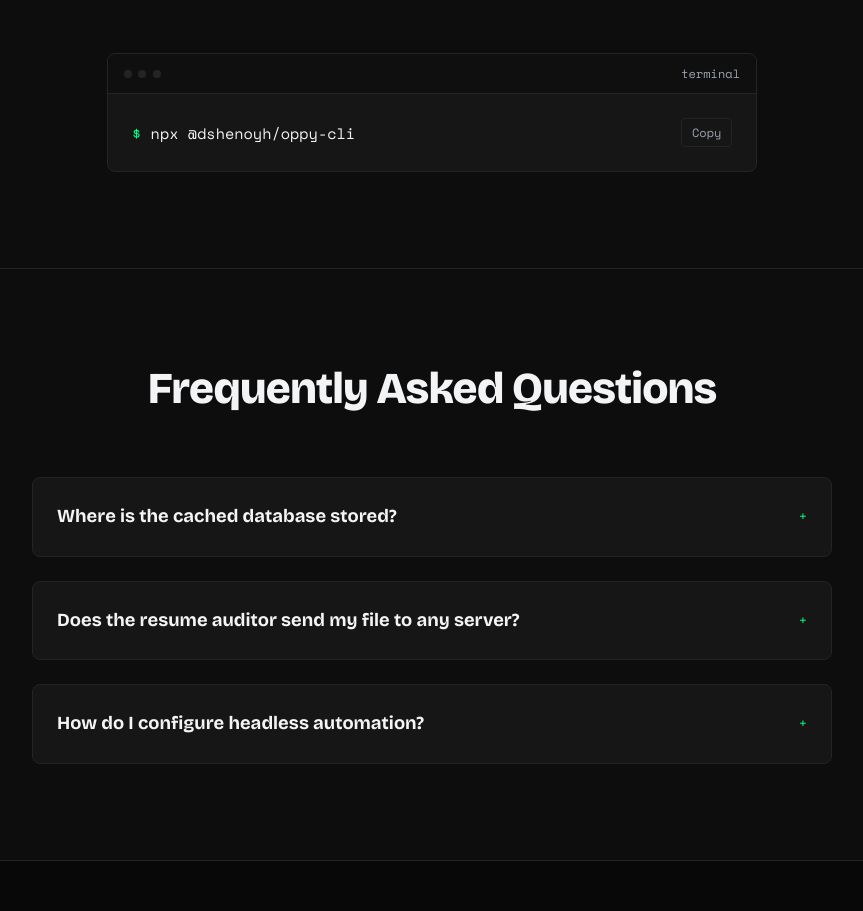
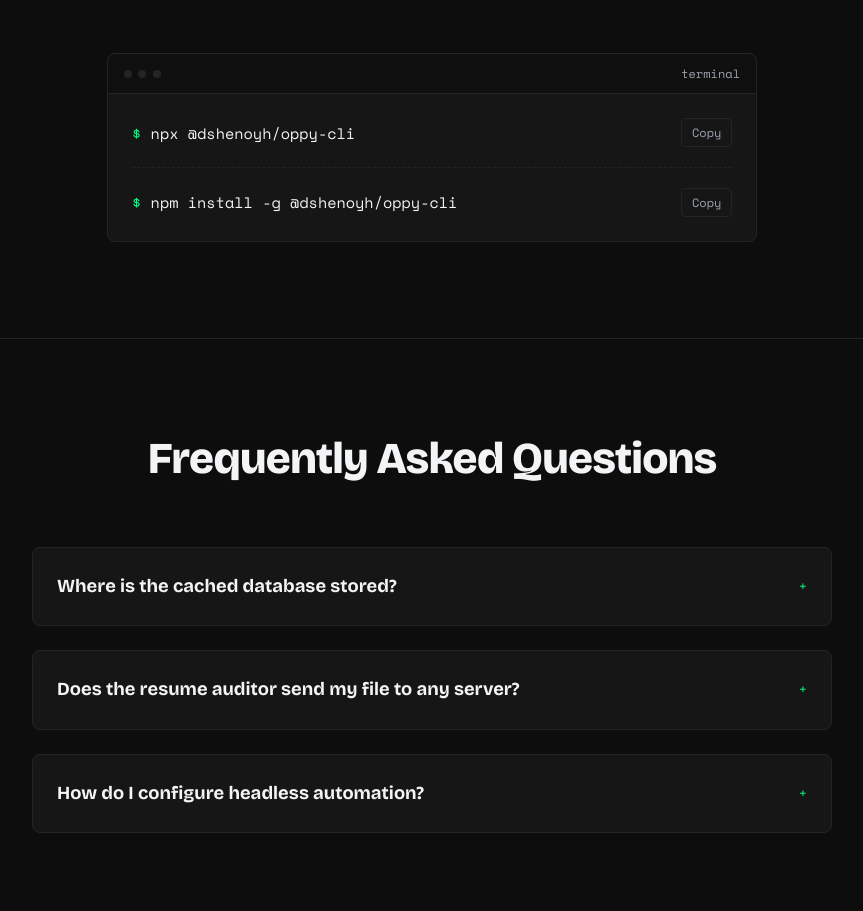
Before and after one commit to abbysallord/oppy, a Next.js app in the folder web/: page / in a window 1280 px wide. Shown: the part 4923-5834 px from the top of the page, without its empty margins (208-1071 px from the left). Built offline with nearby package versions, Linux system fonts and the light colour scheme.

Commit message:
feat(web): add global installation command box to landing page getting started section

```diff
--- a/web/src/app/page.tsx
+++ b/web/src/app/page.tsx
@@ -41,12 +41,21 @@ const FAQItem = ({ question, answer }: { question: string; answer: string }) =>
 
 export default function Home() {
   const [copyText, setCopyText] = useState("Copy");
+  const [copyTextGlobal, setCopyTextGlobal] = useState("Copy");
 
   const handleCopy = () => {
     navigator.clipboard.writeText("npx @dshenoyh/oppy-cli");
     setCopyText("Copied!");
     setTimeout(() => {
       setCopyText("Copy");
+    }, 2000);
+  };
+
+  const handleCopyGlobal = () => {
+    navigator.clipboard.writeText("npm install -g @dshenoyh/oppy-cli");
+    setCopyTextGlobal("Copied!");
+    setTimeout(() => {
+      setCopyTextGlobal("Copy");
     }, 2000);
   };
 
@@ -373,14 +382,24 @@ export default function Home() {
               <span className={styles.cliTitle}>terminal</span>
             </div>
             <div className={styles.cliContent}>
+              <div style={{ display: 'flex', flexDirection: 'column', gap: '1.25rem' }}>
                 <div className={styles.commandRow}>
                   <span>
-                  <span className={styles.prompt}>$</span> npx
-                  @dshenoyh/oppy-cli
+                    <span className={styles.prompt}>$</span> npx @dshenoyh/oppy-cli
                   </span>
                   <button onClick={handleCopy} className={styles.copyButton}>
                     {copyText}
                   </button>
+                </div>
+                <div style={{ borderTop: "1px dashed var(--border-wire)" }} />
+                <div className={styles.commandRow}>
+                  <span>
+                    <span className={styles.prompt}>$</span> npm install -g @dshenoyh/oppy-cli
+                  </span>
+                  <button onClick={handleCopyGlobal} className={styles.copyButton}>
+                    {copyTextGlobal}
+                  </button>
+                </div>
               </div>
             </div>
           </div>
```
Lines whose indentation alone changed are shown as unchanged.
